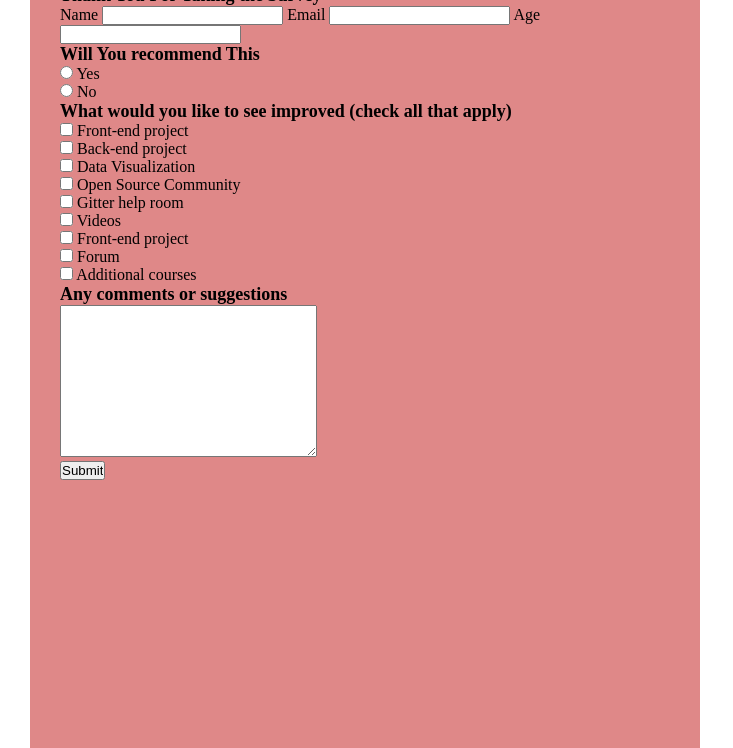
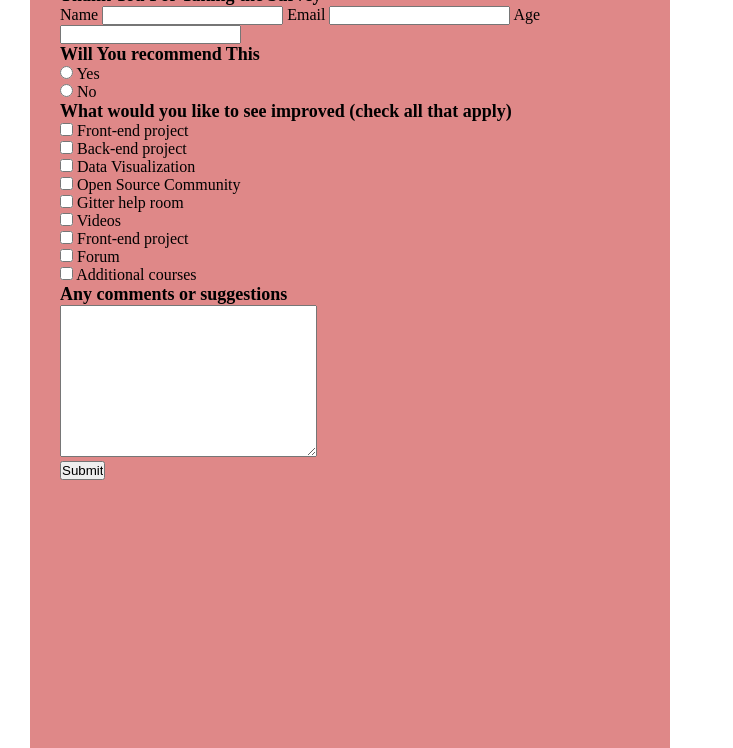
Before and after one commit to madgulas/SurveyWebsite, a plain HTML site: page index.html in a window 1280 px wide. Shown: the part 82-830 px from the top of the page, without its empty margins (0-733 px from the left). Drawn offline with Linux system fonts and the light colour scheme.

Commit message:
Update index.css
#Additional CSS

```diff
--- a/index.css
+++ b/index.css
@@ -1,6 +1,7 @@
 *{
     padding:0;
     margin:0;
+    box-sizing:border-box;
 }
 html, body{
     width: 100%;
@@ -13,7 +14,7 @@ html, body{
     height: 800px;
     margin:30px 30px;
     padding-left: 30px;
-    text-align: center;
+    text-align: left;
     background-color: rgb(223, 136, 136);
     border-color: white;
     border: 20px;
```
